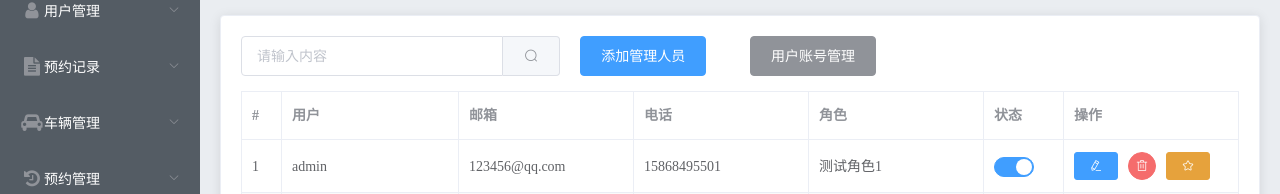
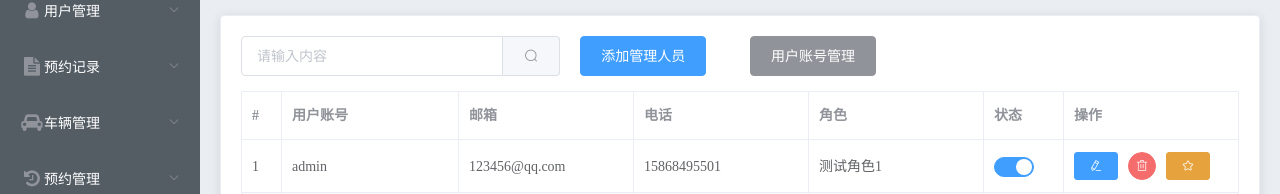
Before and after one commit to sun-hsc/carserve, a Vue app: page /Admin in a window 1280 px wide. Shown: the part 101-295 px from the top of the page. Built offline with nearby package versions, Linux system fonts and the light colour scheme; sample sign-in values are in the browser's storage.

Commit message:
Admin修改

```diff
--- a/src/components/home/user/Admin.vue
+++ b/src/components/home/user/Admin.vue
@@ -31,7 +31,7 @@
       <el-table :data="shownews" border stripe>
         <!--border边框 stripe隔行变色  -->
         <el-table-column label="#" prop="id" width="40px"></el-table-column>
-        <el-table-column label="用户" prop="username"></el-table-column>
+        <el-table-column label="用户账号" prop="username"></el-table-column>
         <el-table-column label="邮箱" prop="email"></el-table-column>
         <el-table-column label="电话" prop="mobile"></el-table-column>
         <el-table-column label="角色" prop="role_name"></el-table-column>
@@ -116,7 +116,7 @@
     <!--编辑信息对话框-->
     <el-dialog title="修改用户" :visible.sync="editDialogVsible" width="50%" @close="editDialogClose">
       <el-form ref="editFormRef" :model="editForm" :rules="editFormRules" label-width="80px">
-        <el-form-item label="用户">
+        <el-form-item label="用户账号">
           <el-input v-model="editForm.username" disabled></el-input>
         </el-form-item>
         <el-form-item label="角色" prop="role_name">
```
